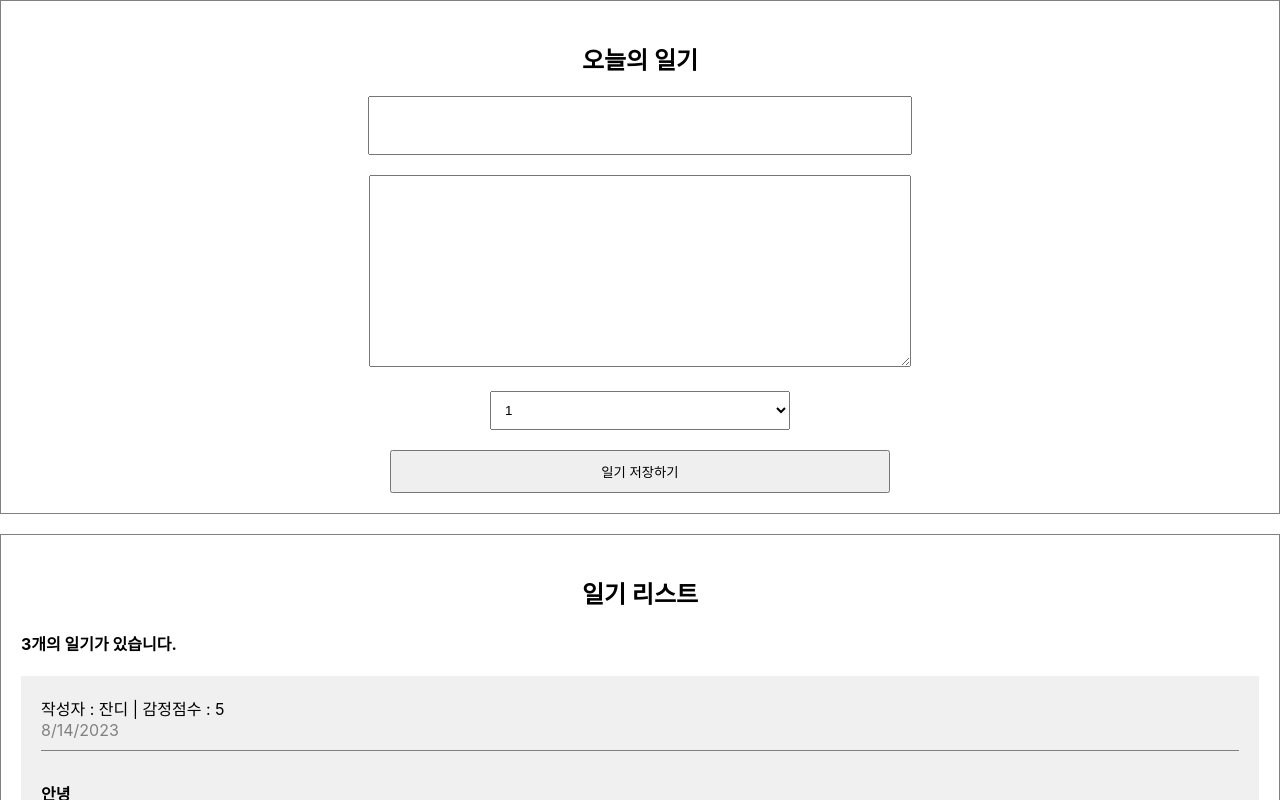
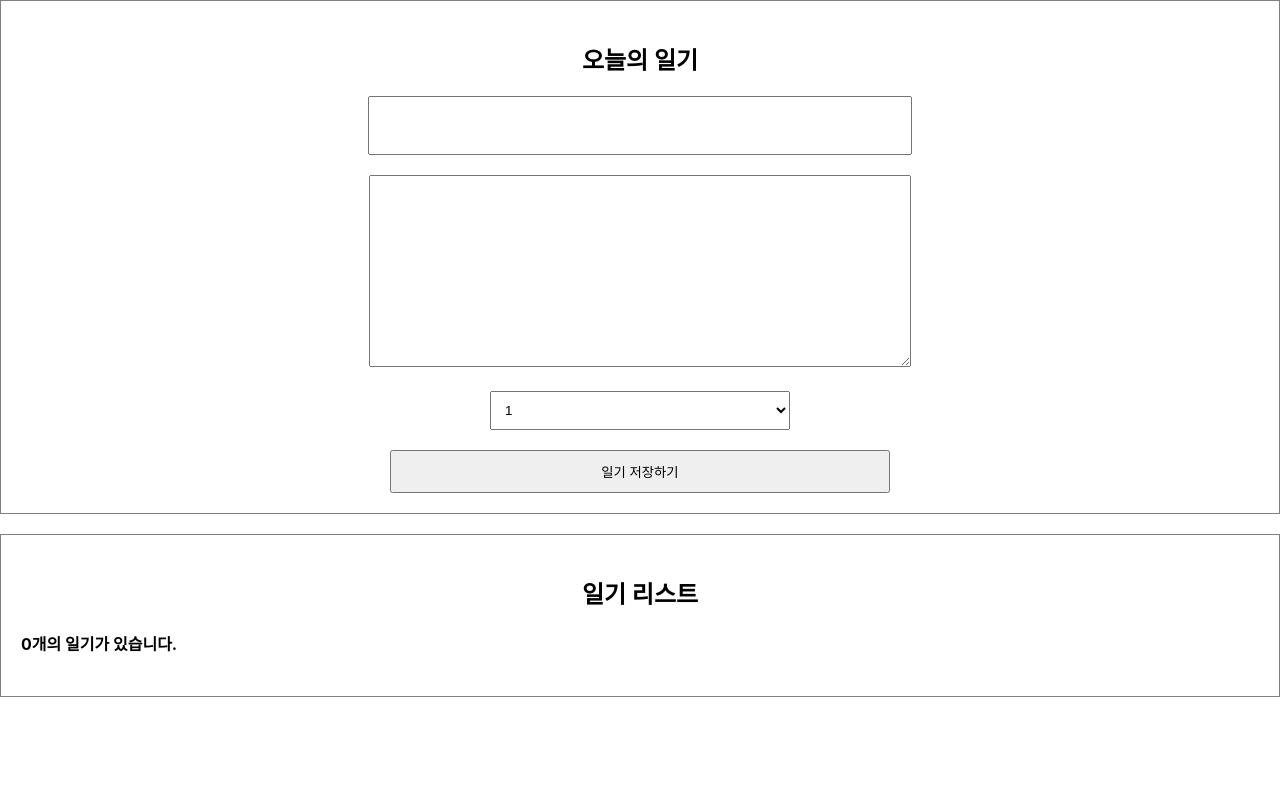
Before and after one commit to alsswl/simplediary, a React (Create React App) app: page / in a window 1280 px wide. Shown: the top 800 px of the page. Built offline with nearby package versions, Linux system fonts and the light colour scheme.

Commit message:
feat : editer의 내용 저장하기

```diff
--- a/src/App.js
+++ b/src/App.js
@@ -1,38 +1,58 @@
 
+import { useRef,useState } from 'react';
 import './App.css';
 import DiaryEditor from './DiaryEditor';
 import DiaryList from './DiaryList';
 
-const dummyList = [
-  {
-    id : 1,
-    author : "잔디",
-    content : "안녕",
-    emotion : 5,
-    created_date : new Date().getTime(),
-  },
-  {
-    id : 2,
-    author : "풀",
-    content : "안녕하이",
-    emotion : 2,
-    created_date : new Date().getTime(),
-  },
-  {
-    id : 3,
-    author : "리액트",
-    content : "안녕안녕",
-    emotion : 1,
-    created_date : new Date().getTime(),
-  },
-]
+// const dummyList = [
+//   {
+//     id : 1,
+//     author : "잔디",
+//     content : "안녕",
+//     emotion : 5,
+//     created_date : new Date().getTime(),
+//   },
+//   {
+//     id : 2,
+//     author : "풀",
+//     content : "안녕하이",
+//     emotion : 2,
+//     created_date : new Date().getTime(),
+//   },
+//   {
+//     id : 3,
+//     author : "리액트",
+//     content : "안녕안녕",
+//     emotion : 1,
+//     created_date : new Date().getTime(),
+//   },
+// ]
 
 
 const App = () =>{
+  const [data, setData] = useState([]);
+
+  const dataId = useRef(0);
+
+  const onCreate = (author,content,emotion) =>{
+    const created_date = new Date().getTime();
+    const newItem = {
+      author,
+      content,
+      emotion,
+      created_date,
+      id : dataId.current,
+    };
+    dataId.current += 1;
+    setData([newItem,...data]);//최근 것이 먼저 오도록 하기 위해 ...data보다 앞에 쓴다.
+
+  };
+
+
   return (
     <div className="App">
-      <DiaryEditor/>
-      <DiaryList diaryList = {dummyList}/>
+      <DiaryEditor onCreate = {onCreate}/>
+      <DiaryList diaryList = {data}/>
     </div>
   );
 }
```
